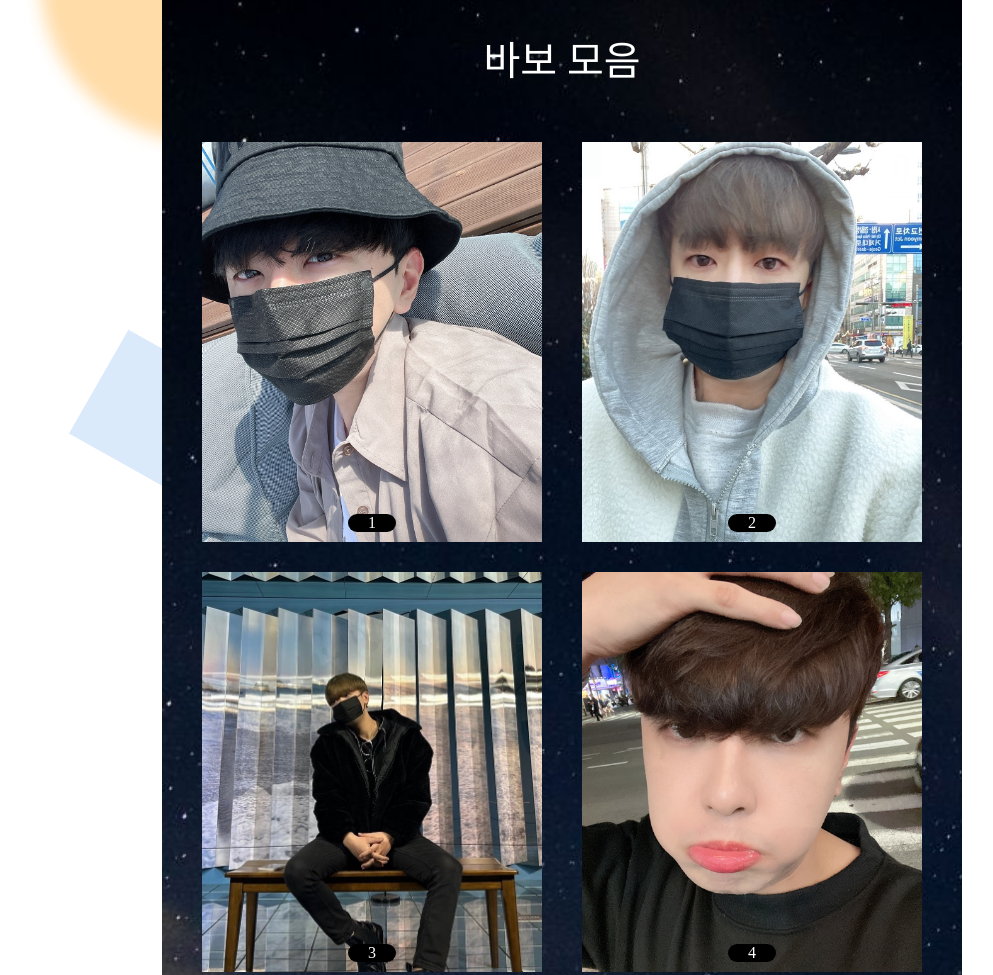
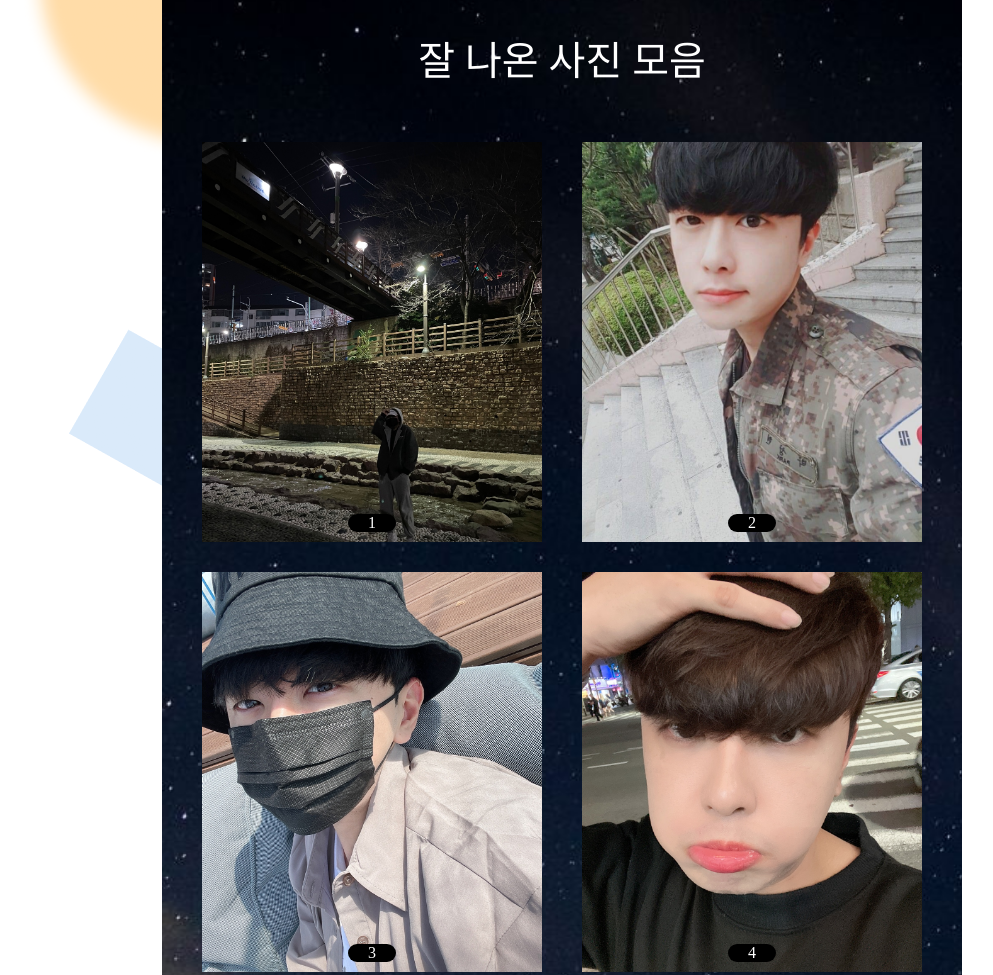
Before and after one commit to Duggy95/sunghyun, a plain HTML site: page index.html in a window 1280 px wide. Shown: the part 11-986 px from the top of the page, without its empty margins (78-1071 px from the left). Drawn offline with Linux system fonts and the light colour scheme; a web font is replaced by a local one.

Commit message:
Update index.html

```diff
--- a/index.html
+++ b/index.html
@@ -21,7 +21,9 @@ body {
 	display: flex;
 	justify-content: center;
 	background-image: url("./background.png");
+    @media screen {
 
+    }
 }
 
 .container{
@@ -78,19 +80,19 @@ body {
     font-weight: 900px;
 }
 
-#image6{
+#image1{
     background-image: url('./KakaoTalk_20230213_222729574.jpg');
 }
-#image5{
+#image2{
     background-image: url('./KakaoTalk_20230213_222729574_01.jpg');
 }
-#image3{
+#image6{
     background-image: url('./KakaoTalk_20230213_222733063.jpg');
 }
-#image2{
+#image5{
     background-image: url('./KakaoTalk_20230213_222733063_02.jpg');
 }
-#image1{
+#image3{
     background-image: url('./KakaoTalk_20230213_222733063_03.jpg');
 }
 #image4{
@@ -114,7 +116,7 @@ body {
 <body>
     <div class = "container">
         <div class = "top">
-            <p class = "t-title"> 바보 모음 </p>
+            <p class = "t-title"> 잘 나온 사진 모음 </p>
         </div>
     <div class = "photos">
         <div id="image1" class ="photo-frame">
```
